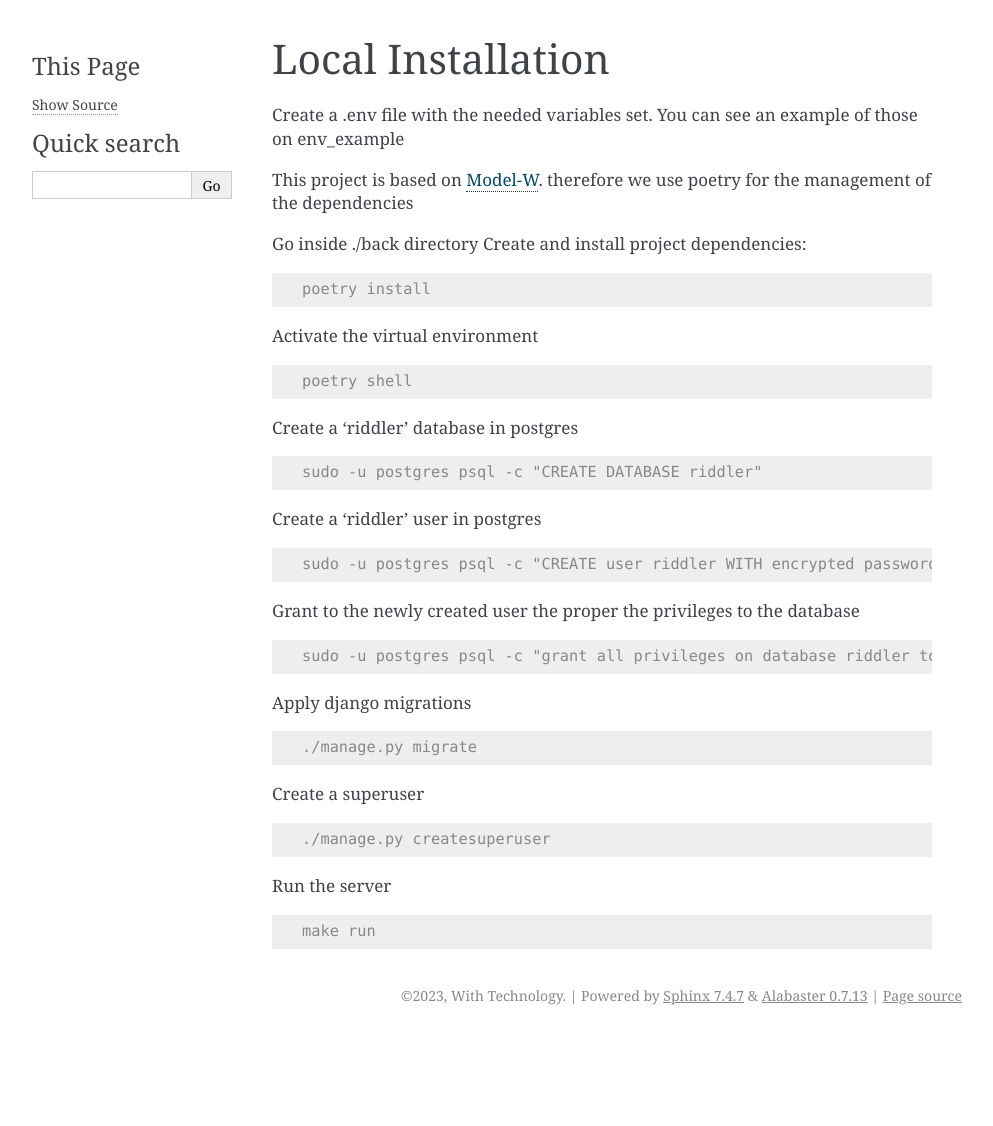
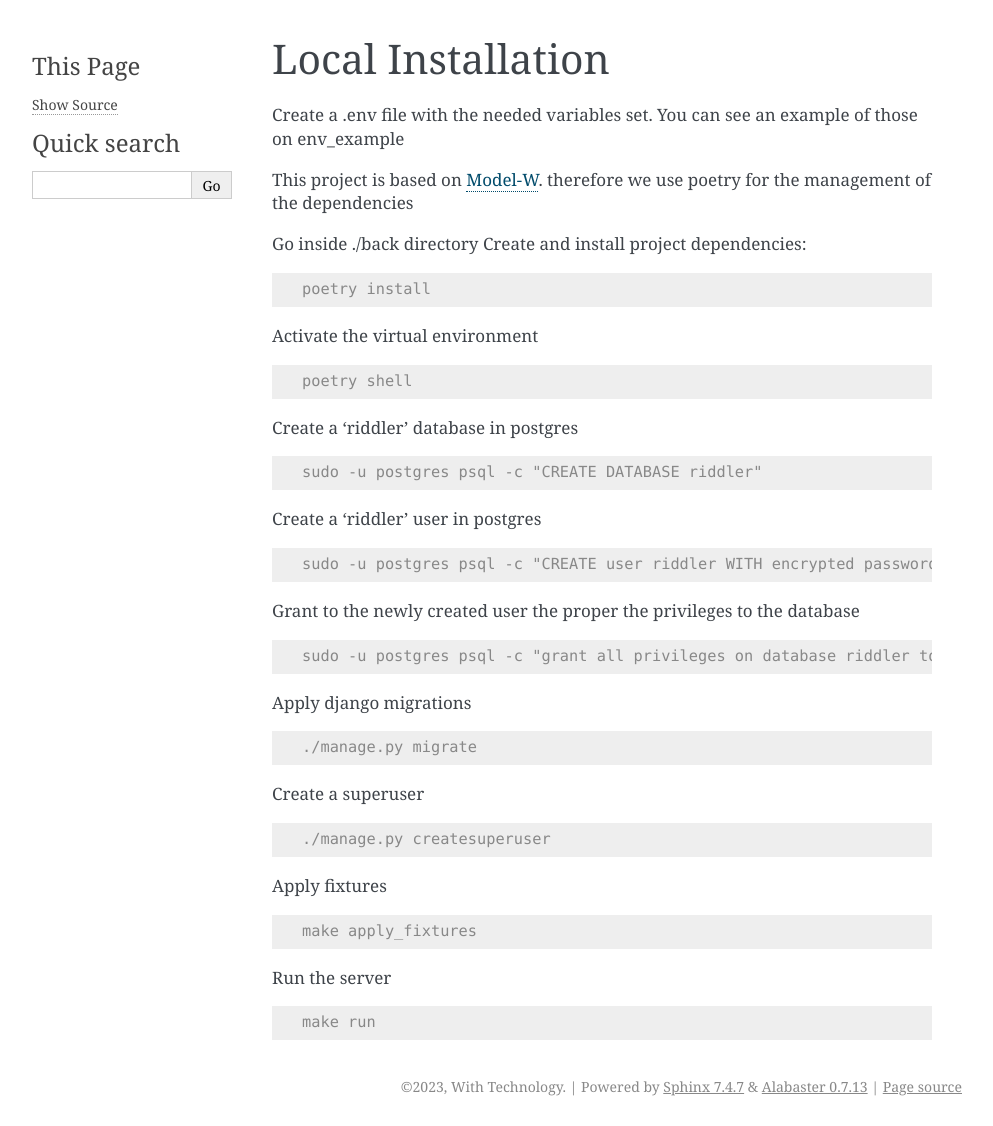
Before and after one commit to ChatFAQ/ChatFAQ, a Sphinx documentation site: the page built from doc/source/modules/back/installation_local.rst, in a window 1280 px wide. Shown: the whole page, without its empty margins (148-1141 px from the left). Built offline with Sphinx 7.4.7, drawn with Linux system fonts in a browser that asks for light colours; pages that are not in the unit, such as notebooks, are missing from menus; the version number is read from the project's files by our own code; before the commit the page ends 1035 px from its top, so only the background shows below that.

```diff
--- a/doc/source/modules/back/installation_local.rst
+++ b/doc/source/modules/back/installation_local.rst
@@ -49,6 +49,12 @@
 
     ./manage.py createsuperuser
 
+Apply fixtures
+
+.. code-block:: console
+
+    make apply_fixtures
+
 Run the server
 
 .. code-block:: console
```
